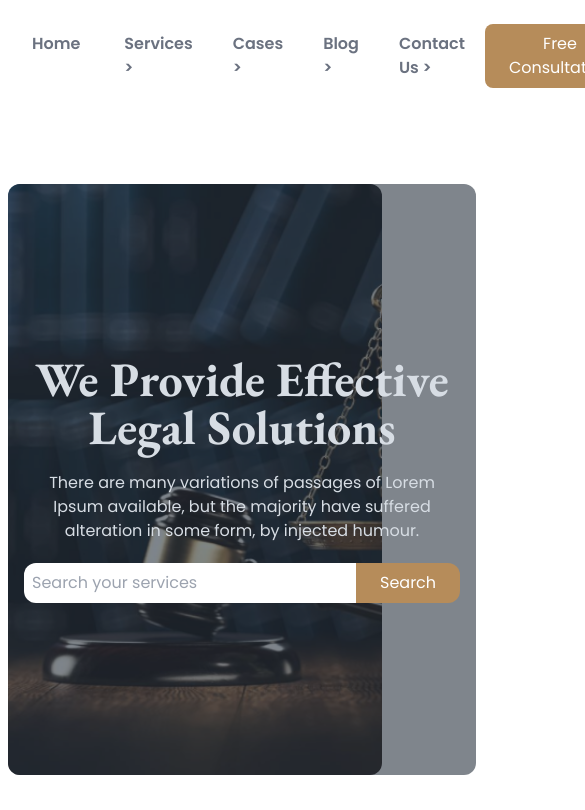
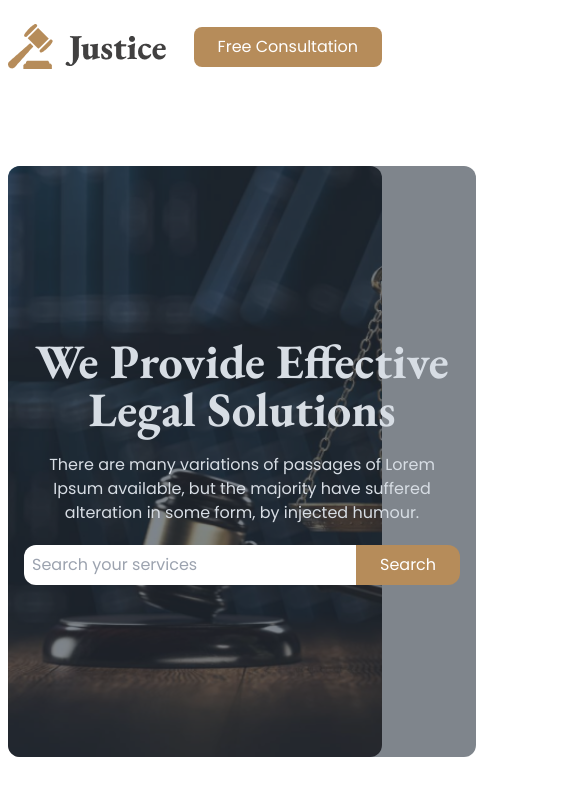
Before and after one commit to mdarmankhan6252/legal-justice, a plain HTML site: page index.html in a window 390 px wide. Shown: the top 810 px of the page, 585 px wide, since content can reach past the window. Drawn offline with nearby package versions, Linux system fonts and the light colour scheme.

Commit message:
I have created this website for mobile, teblate and computer

```diff
--- a/index.html
+++ b/index.html
@@ -38,7 +38,7 @@
          <div class="flex">
             <img src="img/logo2.png" class="cursor-pointer">
          </div>
-         <div class="">
+         <div class="hidden xl:block">
             <ul class="flex">
                <li class="mx-6"><a class="font-semibold text-gray-500" href="#Home">Home</a></li>
                <li class="mx-5"><a class="font-semibold text-gray-500" href="#Home">Services &#62</a></li>
```
